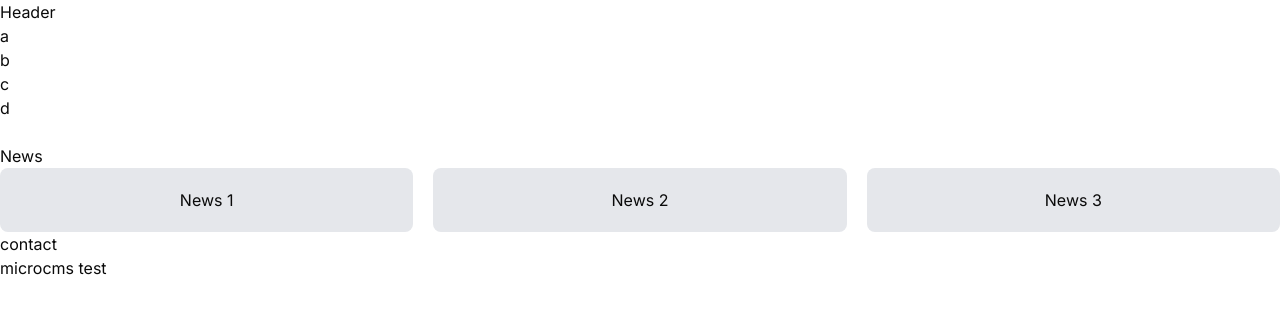
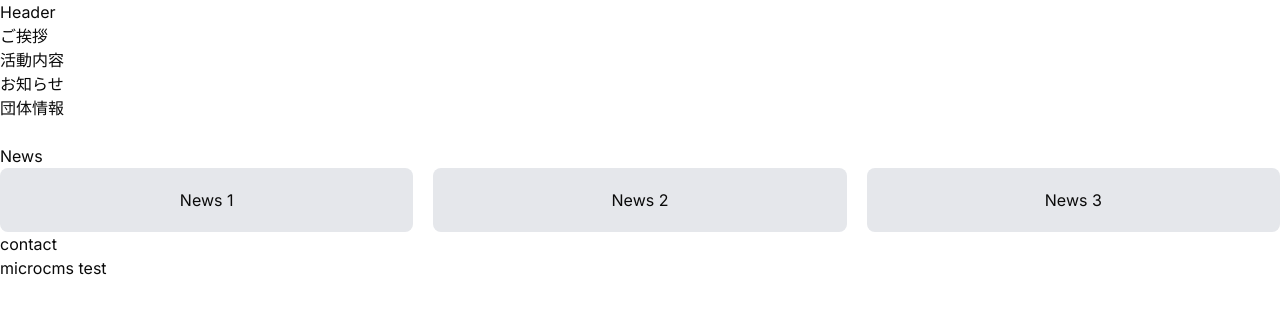
Before and after one commit to u5u5u5u/chinet_hp, a Next.js app: page / in a window 1280 px wide. Shown: the top 314 px of the page. Built offline with nearby package versions, Linux system fonts and the light colour scheme.

Commit message:
add ヘッダーテキスト追加

```diff
--- a/src/components/Header/index.tsx
+++ b/src/components/Header/index.tsx
@@ -4,10 +4,10 @@ const Header = () => {
       <header>
         <h1>Header</h1>
         <ul>
-          <li>a</li>
-          <li>b</li>
-          <li>c</li>
-          <li>d</li>
+          <li>ご挨拶</li>
+          <li>活動内容</li>
+          <li>お知らせ</li>
+          <li>団体情報</li>
         </ul>
         <input />
         <div></div>
```
